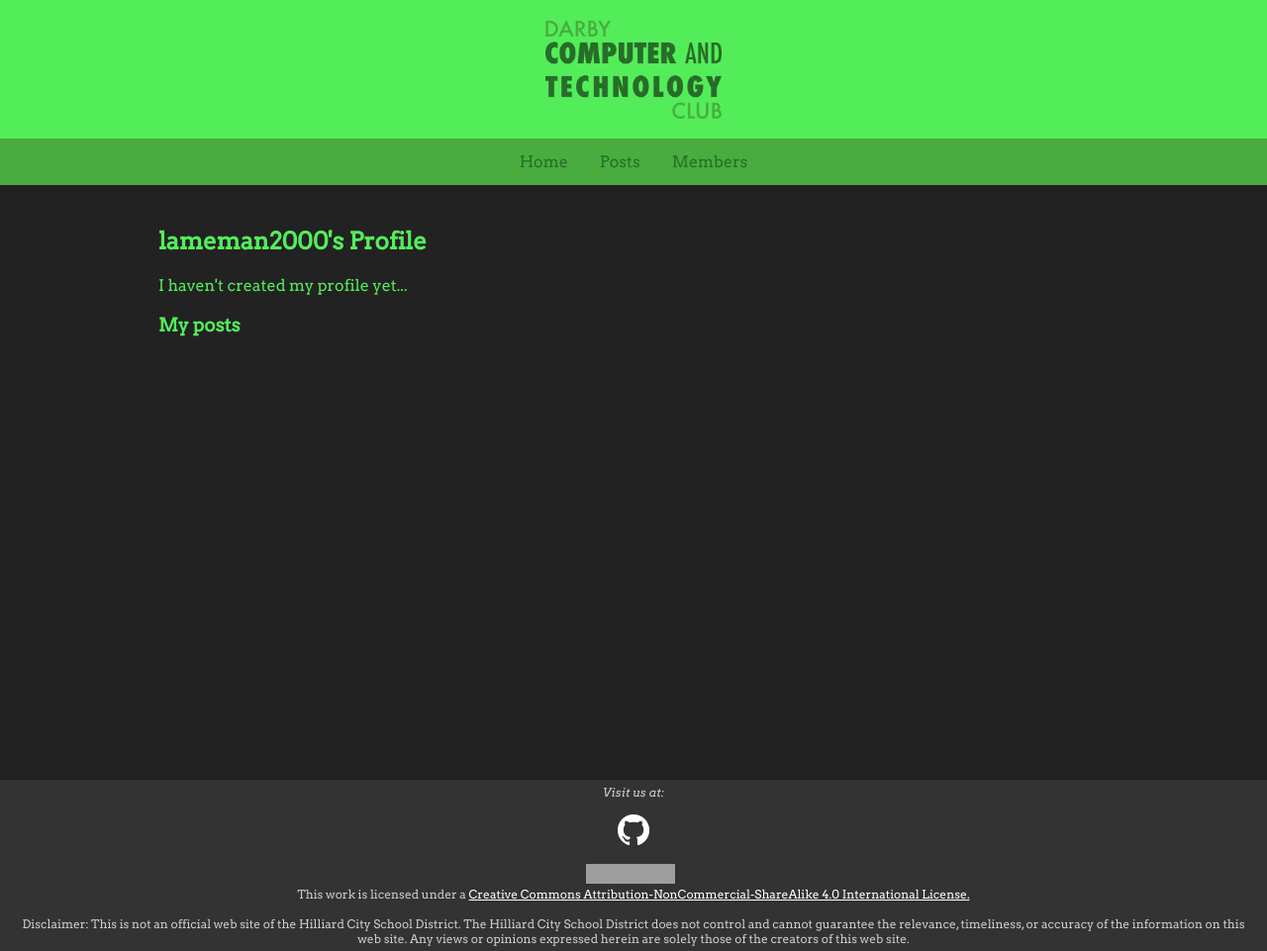
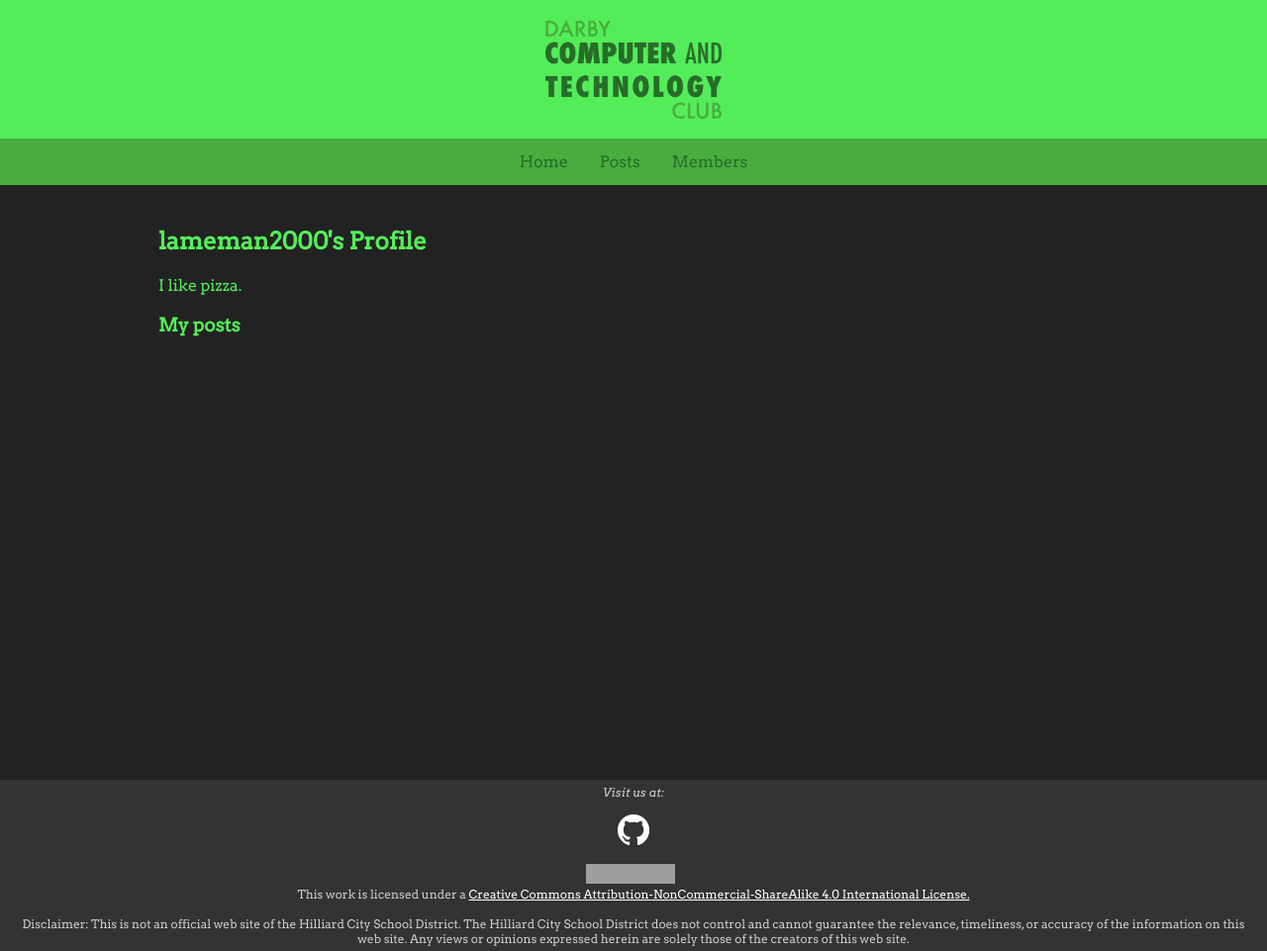
Before and after one commit to DarbyCAT/legacy, a Jekyll site: the page built from profile/lameman2000.html, in a window 1280 px wide. Shown: the whole page at 99% size. Built offline with Jekyll 4.4.1, drawn with Linux system fonts in a browser that asks for light colours; grey boxes are pictures that could not be loaded.

Commit message:
Update lameman2000.html

```diff
--- a/profile/lameman2000.html
+++ b/profile/lameman2000.html
@@ -3,4 +3,4 @@ layout: profile
 permalink: /profile/lameman2000
 profile: lameman2000
 ---
-I haven't created my profile yet...
+I like pizza.
```
